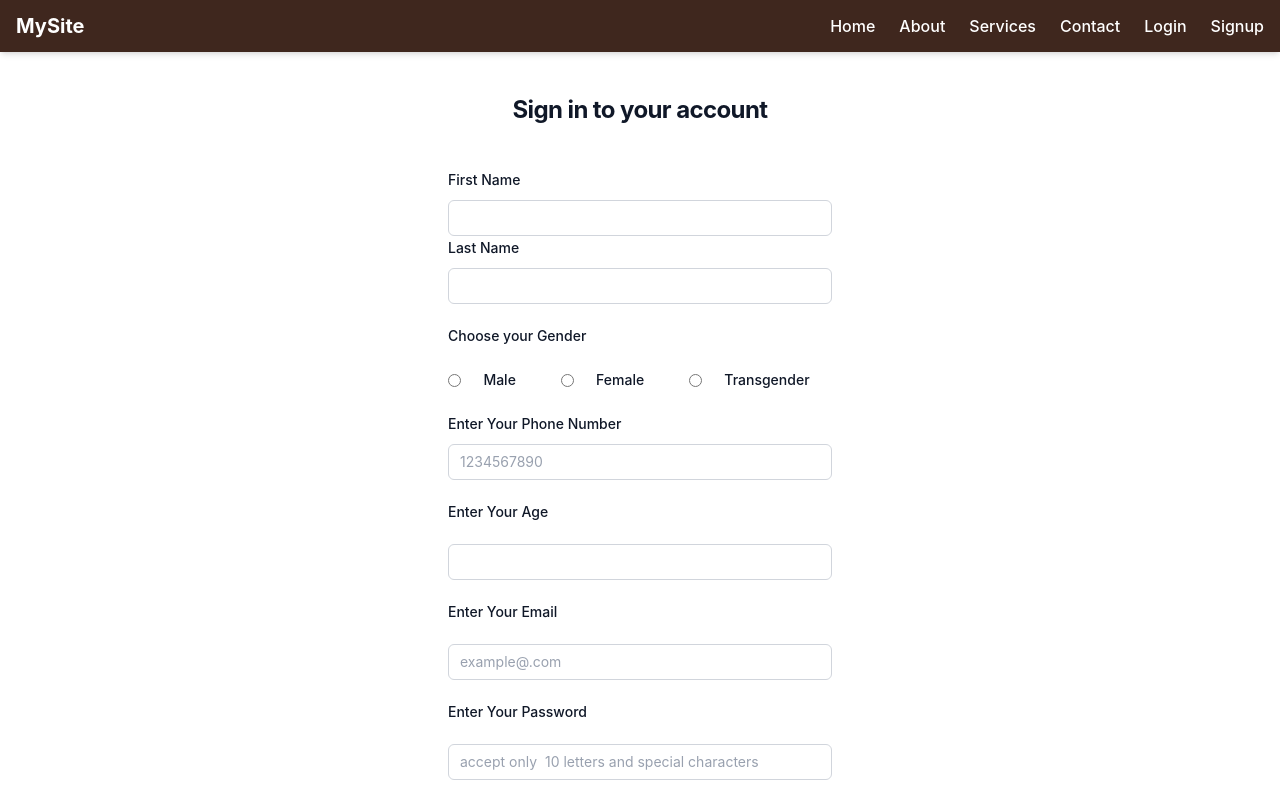
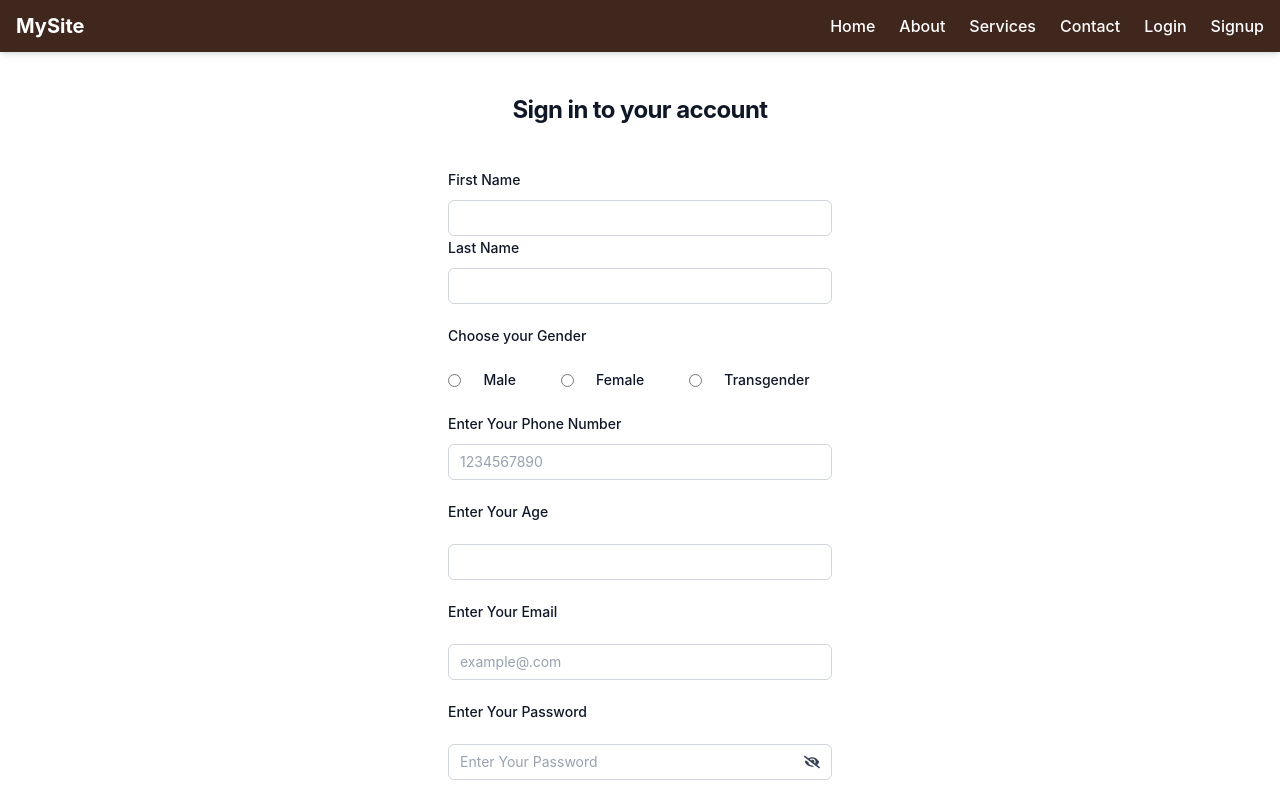
Before and after one commit to ishikadhingraenrope/project-01, a React (Vite) app in the folder my-vite-app/: page /signup in a window 1280 px wide. Shown: the top 800 px of the page. Built offline with nearby package versions, Linux system fonts and the light colour scheme.

Commit message:
align view password icon

```diff
--- a/my-vite-app/src/components/login/Login.jsx
+++ b/my-vite-app/src/components/login/Login.jsx
@@ -50,20 +50,20 @@
                                 Password
                             </label>
                             </div>
-                            <div className="mt-2">
+                            <div className="mt-2 relative">
 <input
     type={showPassword ? "text" : "password"}
     value={password}
     onChange={(e) => {
       const filtered = e.target.value.replace(/\d/g, "");
       SetPassword(filtered);
-                            }}  maxLength={10}   id="password" name="password" placeholder="Enter Your Password " className="relative block w-full rounded-md bg-white px-3 py-1.5 text-base text-gray-900 outline-1 -outline-offset-1 outline-gray-300 placeholder:text-gray-400 focus:outline-2 focus:-outline-offset-2 focus:outline-indigo-600 sm:text-sm/6"
+                            }}  maxLength={10}   id="password" name="password" placeholder="Enter Your Password " className=" block w-full rounded-md bg-white px-3 py-1.5 text-base text-gray-900 outline-1 -outline-offset-1 outline-gray-300 placeholder:text-gray-400 focus:outline-2 focus:-outline-offset-2 focus:outline-indigo-600 sm:text-sm/6"
 
                             />
                             <button
     type="button"
     onClick={() => setShowPassword(!showPassword)}
-    className="absolute  xl:top-[49%] xl:right-[36%] transform -translate-y-1/2 text-xl text-gray-700 focus:outline-none"
+    className="absolute  right-3 top-[1/2] transform -translate-y-1/2 text-xl text-gray-700 focus:outline-none"
   >
     {showPassword ?<FaEye />  : <FaEyeSlash />}
   </button>                            </div>
--- a/my-vite-app/src/components/signup/Signup.jsx
+++ b/my-vite-app/src/components/signup/Signup.jsx
@@ -136,7 +136,7 @@
                          <div className="flex items-center justify-between mt-5">
                             <label htmlFor="password" className="block text-sm/6 font-medium text-gray-900">Enter Your Password</label>
                         </div>
-                                  <div className="mt-5">
+                                  <div className="mt-5 relative">
 
                              <input
     type={showPassword ? "text" : "password"}
@@ -144,13 +144,13 @@
     onChange={(e) => {
       const filtered = e.target.value.replace(/\d/g, "");
       SetPassword(filtered);
-                            }}  maxLength={10}   id="password" name="password" placeholder="accept only  10 letters and special characters " className="relative block w-full rounded-md bg-white px-3 py-1.5 text-base text-gray-900 outline-1 -outline-offset-1 outline-gray-300 placeholder:text-gray-400 focus:outline-2 focus:-outline-offset-2 focus:outline-indigo-600 sm:text-sm/6"
+                            }}  maxLength={10}   id="password" name="password" placeholder="Enter Your Password " className="block w-full rounded-md bg-white px-3 py-1.5 text-base text-gray-900 outline-1 -outline-offset-1 outline-gray-300 placeholder:text-gray-400 focus:outline-2 focus:-outline-offset-2 focus:outline-indigo-600 sm:text-sm/6"
 
                             />
                             <button
     type="button"
     onClick={() => setShowPassword(!showPassword)}
-    className="eye transform -translate-y-1/2 text-xl text-gray-700 focus:outline-none"
+    className="absolute right-3 top-1/2 transform -translate-y-1/2 text-gray-700 focus:outline-none"
   >
     {showPassword ?<FaEye />  : <FaEyeSlash />}
   </button>
```
